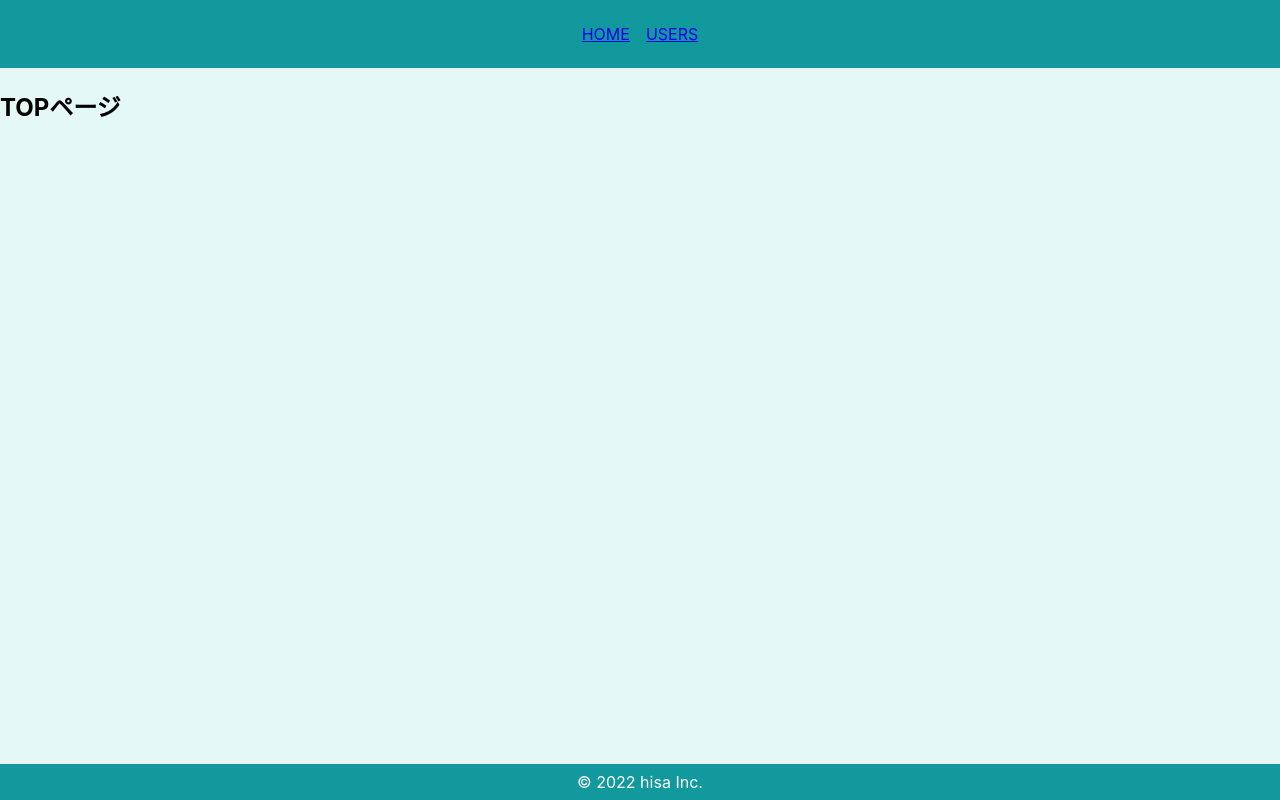
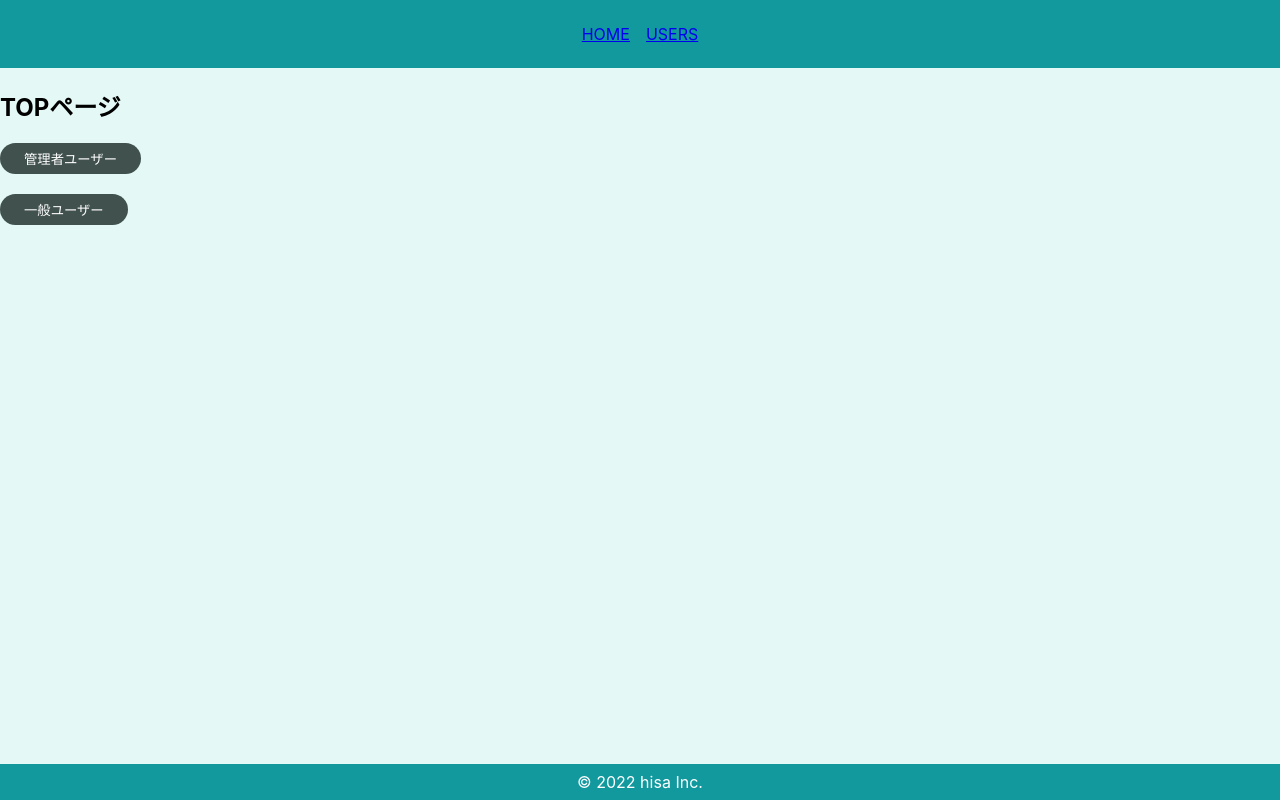
Before and after one commit to hisayuki-komatsu/chapter-react, a React (Create React App) app: page / in a window 1280 px wide. Built offline with nearby package versions, Linux system fonts and the light colour scheme.

Commit message:
add global state

```diff
--- a/src/App.tsx
+++ b/src/App.tsx
@@ -1,8 +1,13 @@
 import './App.css'
+import { UserProvider } from './providers/user-provider'
 import { Router } from './router/router'
 
 const App = () => {
-  return <Router />
+  return (
+    <UserProvider>
+      <Router />
+    </UserProvider>
+  )
 }
 
 export default App
--- a/src/components/atoms/buttons/primary-button.tsx
+++ b/src/components/atoms/buttons/primary-button.tsx
@@ -1,6 +1,10 @@
 import styles from './primary-button.module.scss'
 
 export const PrimaryButton = (props: any) => {
-  const { children } = props
-  return <button className={styles.button}>{children}</button>
+  const { children, onClick } = props
+  return (
+    <button className={styles.button} onClick={onClick}>
+      {children}
+    </button>
+  )
 }
--- a/src/components/atoms/input/input.tsx
+++ b/src/components/atoms/input/input.tsx
@@ -1,8 +1,9 @@
+import { memo } from 'react'
 import styles from './input.module.scss'
 
-export const Input = (props: any) => {
+export const Input = memo((props: any) => {
   const { placeholder = '' } = props
   return (
     <input type="text" placeholder={placeholder} className={styles.input} />
   )
-}
+})
--- a/src/components/organisms/user/user-card.tsx
+++ b/src/components/organisms/user/user-card.tsx
@@ -1,9 +1,12 @@
+import React, { memo, useContext } from 'react'
+import { UserContext } from '../../../providers/user-provider'
 import { User } from '../../../types'
 import { Card } from '../../atoms/card/card'
 import styles from './user-card.module.scss'
 
-export const UserCard = (props: { user: User }) => {
+export const UserCard = memo((props: { user: User }) => {
   const { user } = props
+  const { userInfo } = useContext(UserContext) as any
   return (
     <Card>
       <div className={styles.topContainer}>
@@ -22,4 +25,4 @@ export const UserCard = (props: { user: User }) => {
       </dl>
     </Card>
   )
-}
+})
--- a/src/components/pages/top.tsx
+++ b/src/components/pages/top.tsx
@@ -1,9 +1,29 @@
+import { useContext } from 'react'
+import { useHistory } from 'react-router-dom'
+import { UserContext } from '../../providers/user-provider'
+import { PrimaryButton } from '../atoms/buttons/primary-button'
 import styles from './top.module.scss'
 
 export const Top = () => {
+  const history = useHistory()
+  const { setUserInfo } = useContext(UserContext) as any
+
+  const onClickAdmin = () => {
+    setUserInfo({ isAdmin: true })
+    history.push('/users')
+  }
+  const onClickGeneral = () => {
+    setUserInfo({ isAdmin: false })
+    history.push('/users')
+  }
+
   return (
     <div>
       <h2>TOPページ</h2>
+      <PrimaryButton onClick={onClickAdmin}>管理者ユーザー</PrimaryButton>
+      <br />
+      <br />
+      <PrimaryButton onClick={onClickGeneral}>一般ユーザー</PrimaryButton>
     </div>
   )
 }
--- a/src/components/pages/users.tsx
+++ b/src/components/pages/users.tsx
@@ -16,7 +16,7 @@ const user: User = {
 
 const users: User[] = [...Array(10)].map((_, i) => ({
   ...user,
-  name: `${user.name}-${i + 1}`,
+  name: `${user.name}${i + 1}`,
 }))
 
 export const Users = () => {
@@ -26,7 +26,7 @@ export const Users = () => {
       <SearchInput></SearchInput>
       <div className={styles.contentArea}>
         {users.map((user) => (
-          <UserCard user={user} />
+          <UserCard key={user.name} user={user} />
         ))}
       </div>
     </div>
--- /dev/null
+++ b/src/providers/user-provider.tsx
@@ -0,0 +1,13 @@
+import React, { createContext, useState } from 'react'
+
+export const UserContext = createContext({})
+
+export const UserProvider = (props: any) => {
+  const { children } = props
+  const [userInfo, setUserInfo] = useState(null)
+  return (
+    <UserContext.Provider value={{ userInfo, setUserInfo }}>
+      {children}
+    </UserContext.Provider>
+  )
+}
```
